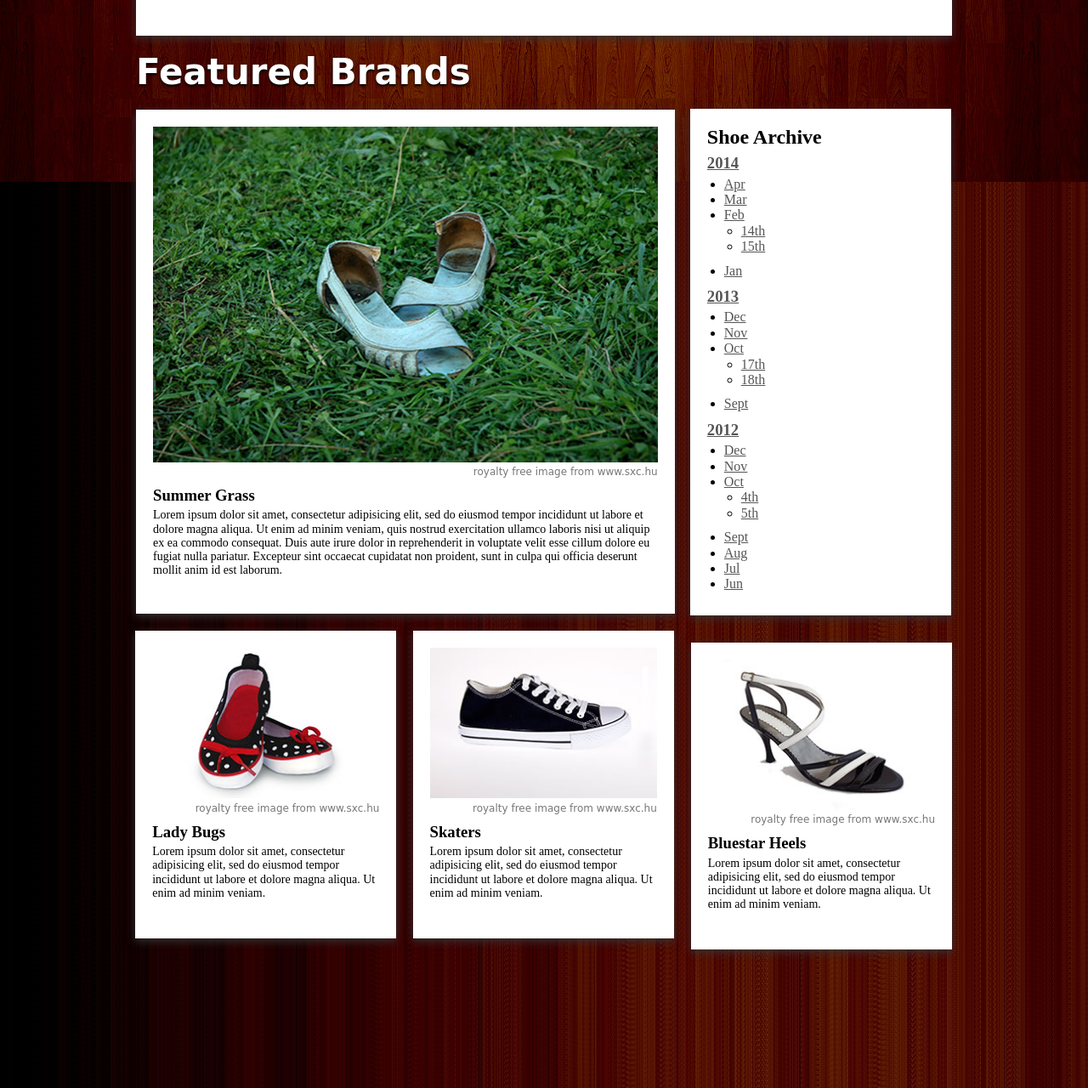
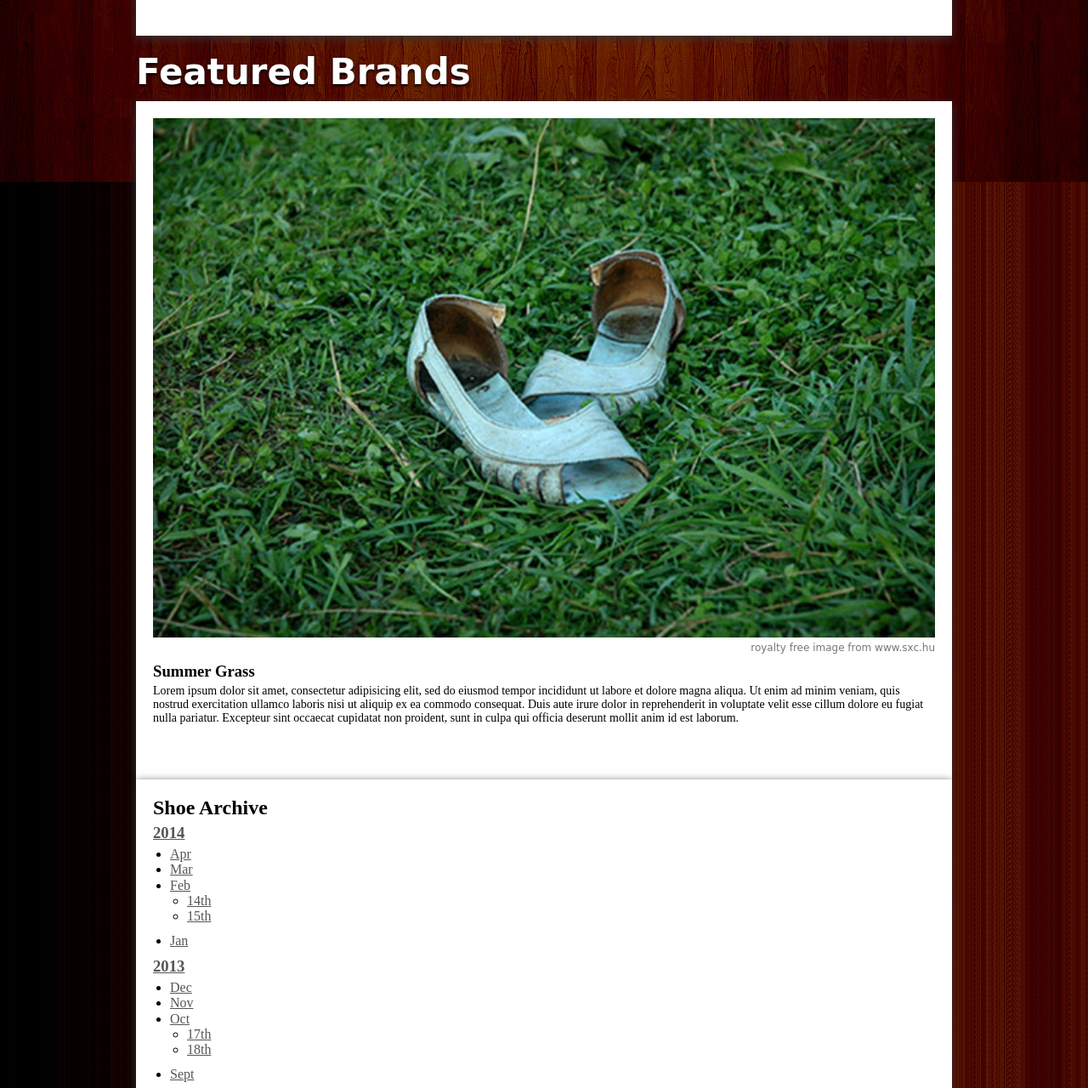
Before and after one commit to Iaone/zhw-shoes, a plain HTML site: page index.html in a window 1280 px wide. Shown: the part 829-2109 px from the top of the page at 85% size. Drawn offline with nearby package versions, Linux system fonts and the light colour scheme; a web font is replaced by a local one.

Commit message:
Update layout.css

```diff
--- a/css/layout.css
+++ b/css/layout.css
@@ -18,77 +18,6 @@
   line-height: 0;
 }
 
-.clear {
-  clear: both;
-}
-
-/* Positioning Classes */
-
-#grass-shoes {
-  display: inline-block;
-  float: left;
-  width: 66%;
-  margin: 10px;
-  margin-left: 0px;
-  padding-bottom: 0px;
-}
-
-#shoe-archive {
-  position: relative;
-  display: inline-block;
-  float: right;
-  width: 32%;
-  margin: 1px;
-  top: 8px;
-  padding-bottom: 17px;
-  padding-right: 10px;
-  clear: bottom;
-}
-
-#pic-1{
-  display: inline-block;
-  position: relative;
-  float: left;
-  width: 32%;
-  right: 20px;
-  margin-top: 10px;
-}
-
-#pic-2{
-  display: inline-block;
-  position: relative;
-  float: left;
-  width: 32%;
-  right: 20px;
-  margin-top: 10px;
-}
-
-#pic-3{
-  display: inline-block;
-  position: relative;
-  float: right;
-  width: 32%;
-  bottom: 348px;
-}
-
-
-[id*="pic-"] {
-  margin-left: 2%;
-}
-
-.border_right {
-  margin-left: 2%;
-  float: left;
-}
-
-#contact {
-  width: 32%;
-}
-
-#links {
-  width: 32%;
-}
-
 body {
   height: 1750px;
 }
```
